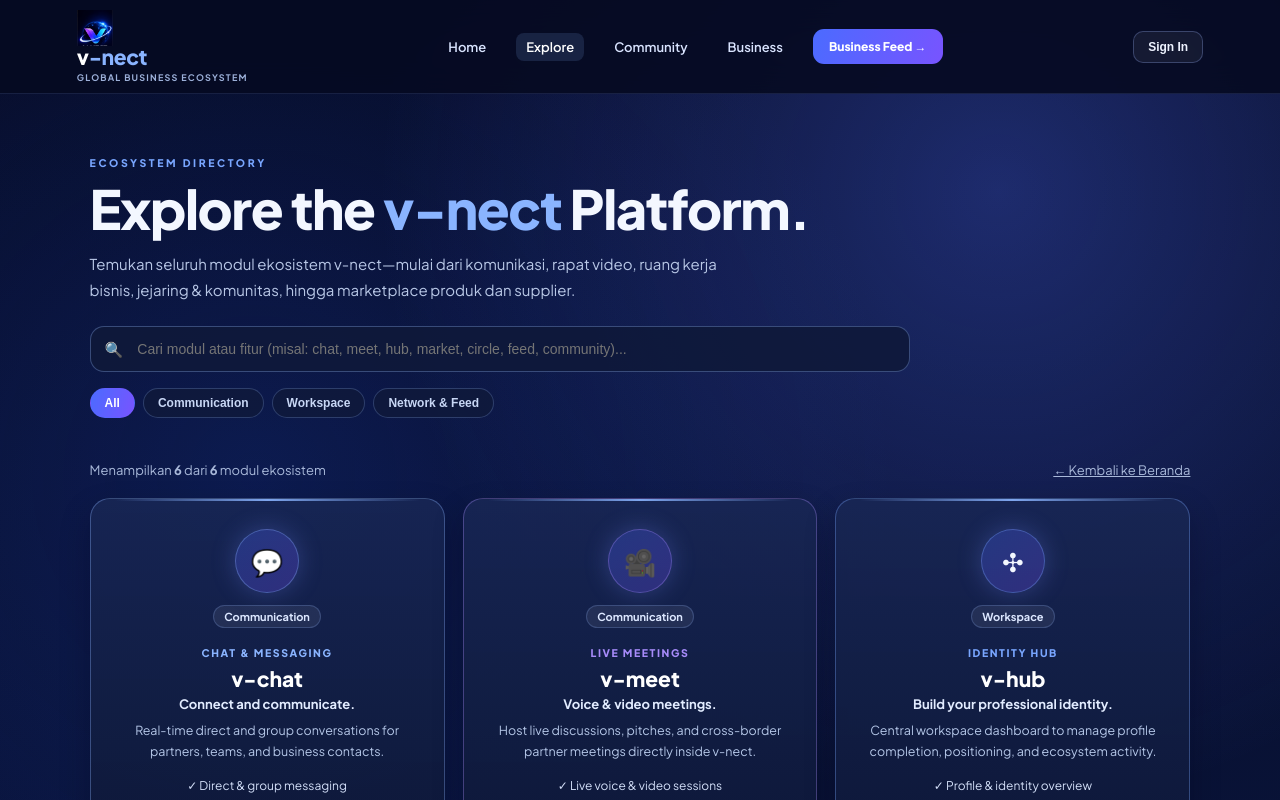
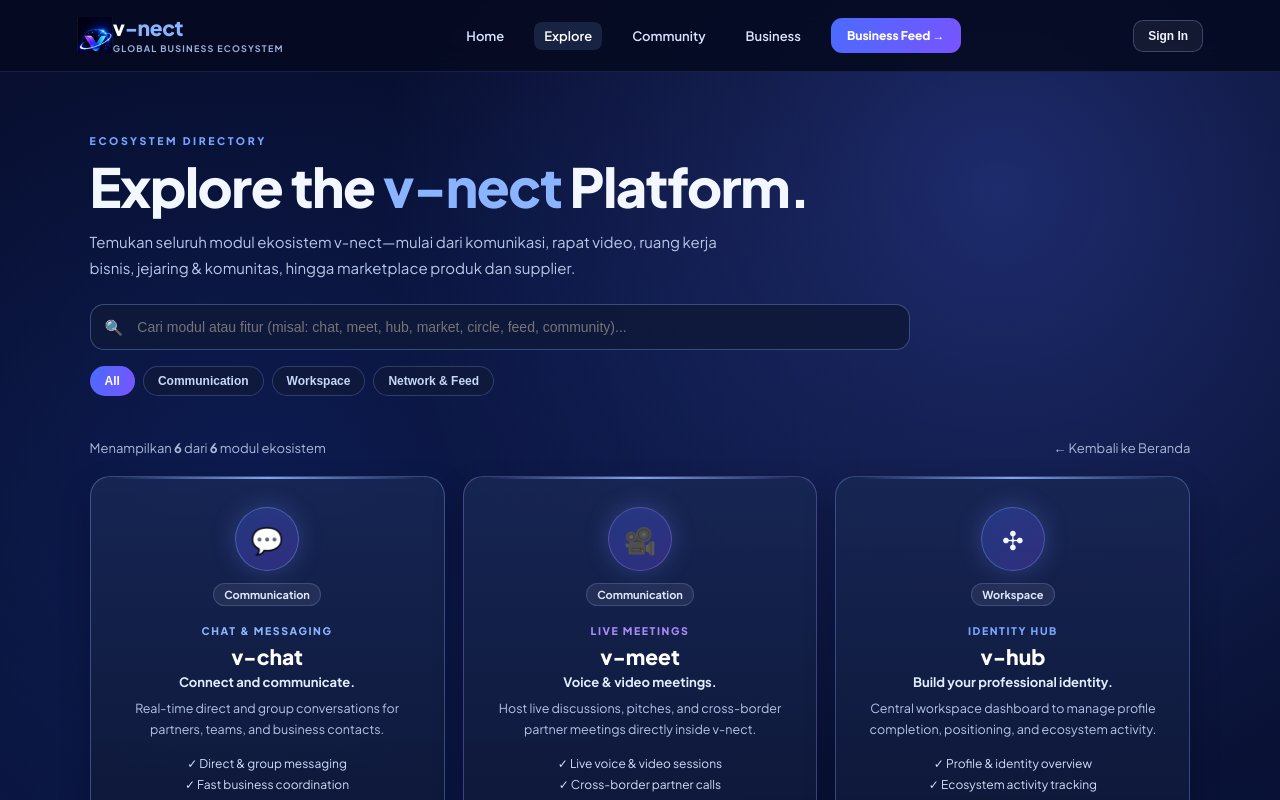
Before and after one commit to HobbiGo/v-nect, a Next.js app: page /explore in a window 1280 px wide. Shown: the top 800 px of the page. Built offline with nearby package versions, Linux system fonts and the light colour scheme; no server answers.

Commit message:
Update globals.css

```diff
--- a/src/app/globals.css
+++ b/src/app/globals.css
@@ -1,3 +1,5 @@
+/* globals.css - TANPA TAILWIND, pure CSS biar nggak error lagi */
+
 /* ===== v-nect base ===== */
 :root {
   --navy: #060B24;
@@ -71,3 +73,13 @@ a { color: inherit; }
 .bg-gradient-to-br {
   background-image: none !important;
 }
+
+/* ===== BARU: Logo kiri atas + Community tanpa garis ===== */
+a, a *, .fc-community, .fc-community *, .pill, .pill * { text-decoration: none !important; }
+.brand-logo { display:flex; align-items:center; text-decoration:none !important; }
+.logo-img { height:40px; width:auto; object-fit:contain; }
+.nav-pills { display:flex; gap:6px; align-items:center; }
+.nav-pills .pill { min-width:96px; justify-content:center; }
+.fc-community { text-decoration:none !important; }
+.comm-stats-clean { border:none !important; background:none !important; }
+.comm-stats-clean span { background:none !important; border:none !important; }
```
